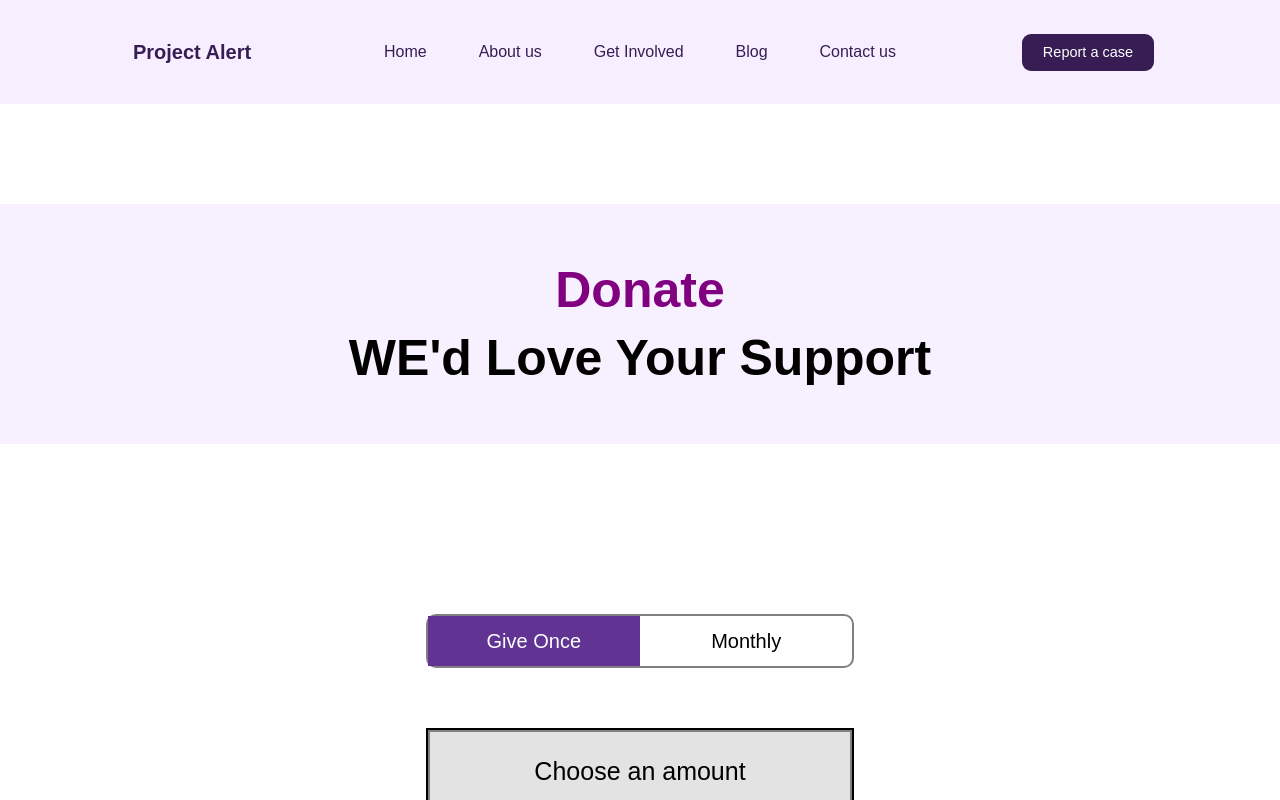
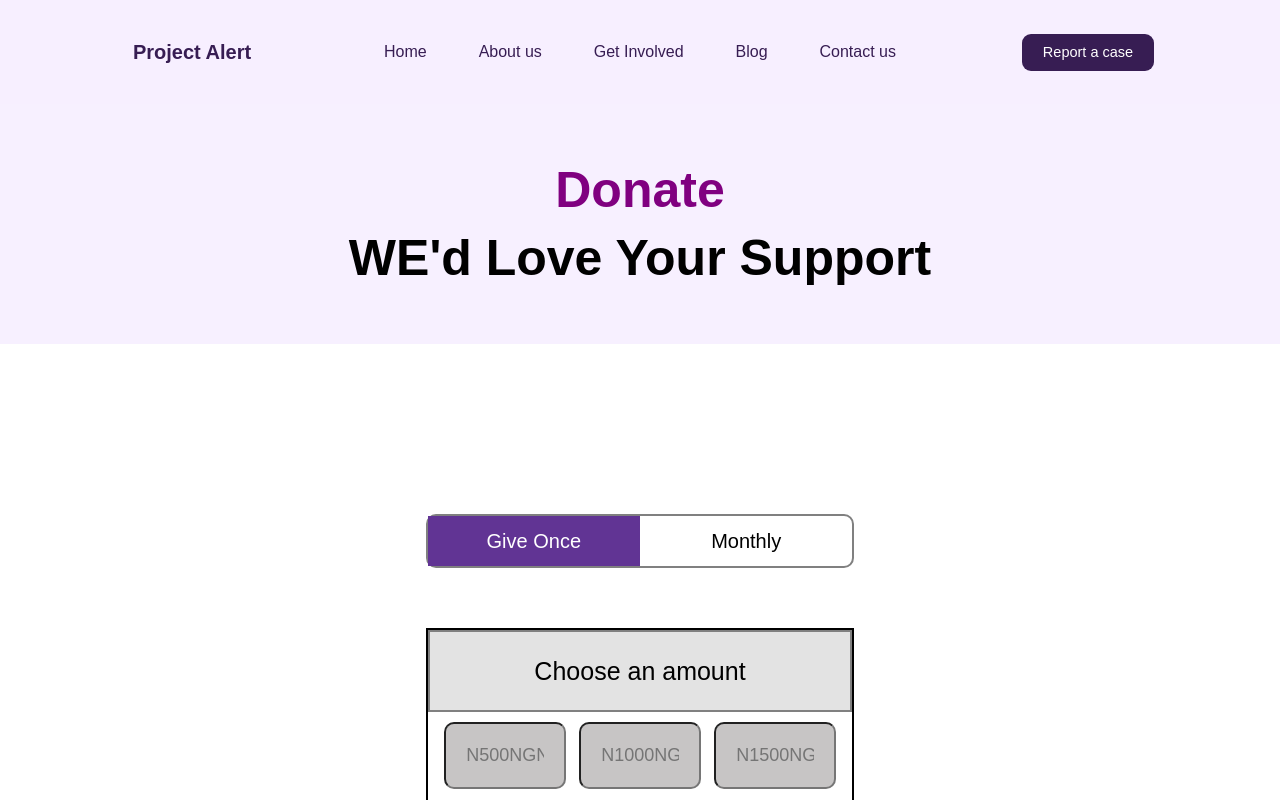
Before and after one commit to DevIsmail-coder/Project-Alert, a React (Vite) app: page /donate in a window 1280 px wide. Shown: the top 800 px of the page. Built offline with nearby package versions, Linux system fonts and the light colour scheme.

Commit message:
header and footer

```diff
--- a/src/pages/Donate/Donate.css
+++ b/src/pages/Donate/Donate.css
@@ -23,7 +23,7 @@
     height: 30vh;
     min-height: 30%;
     width: 100%;
-    margin-top: 100px;
+    /* margin-top: 0px; */
     display: flex;
     flex-direction: column;
     font-size: 25px;
```
